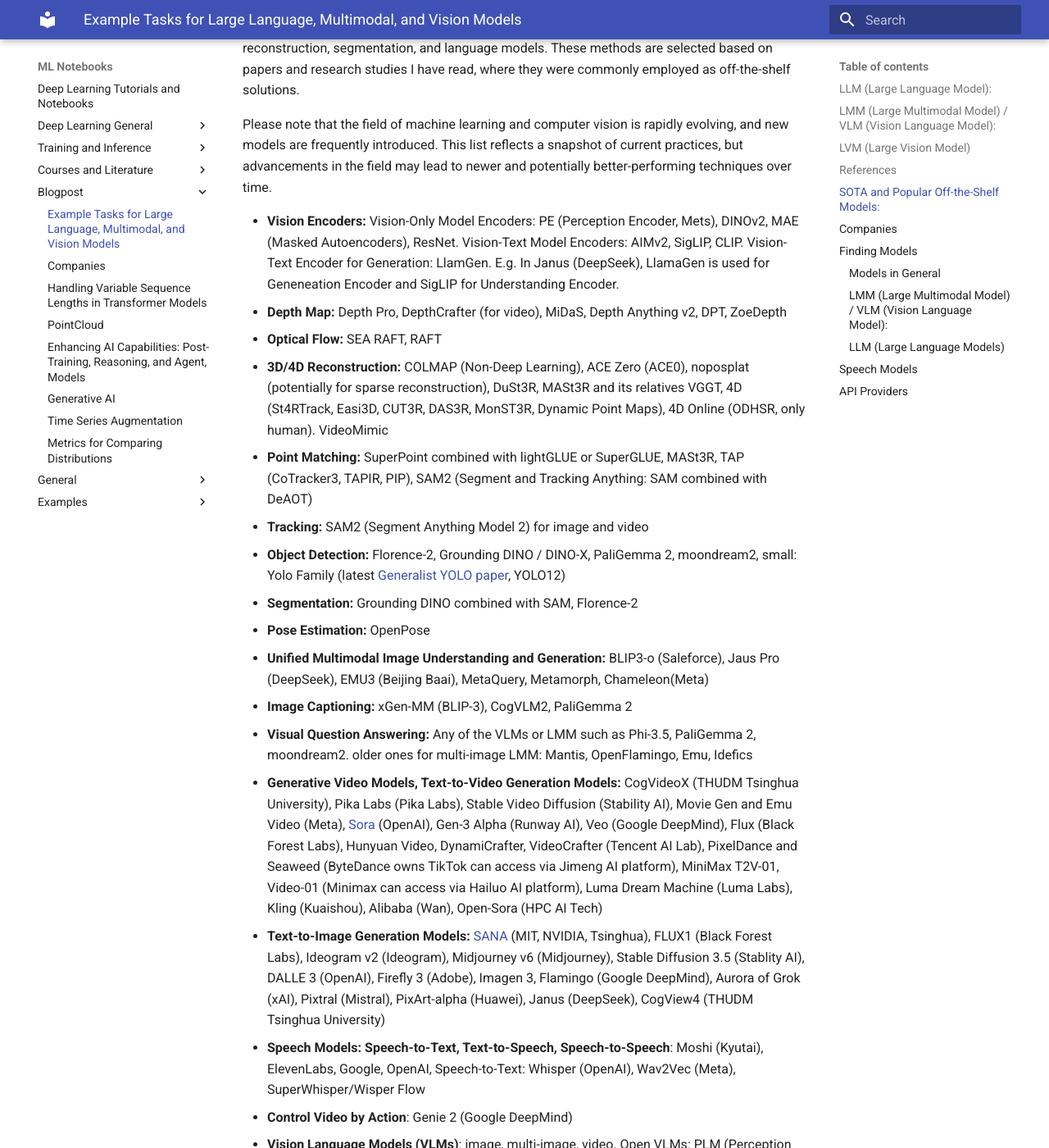
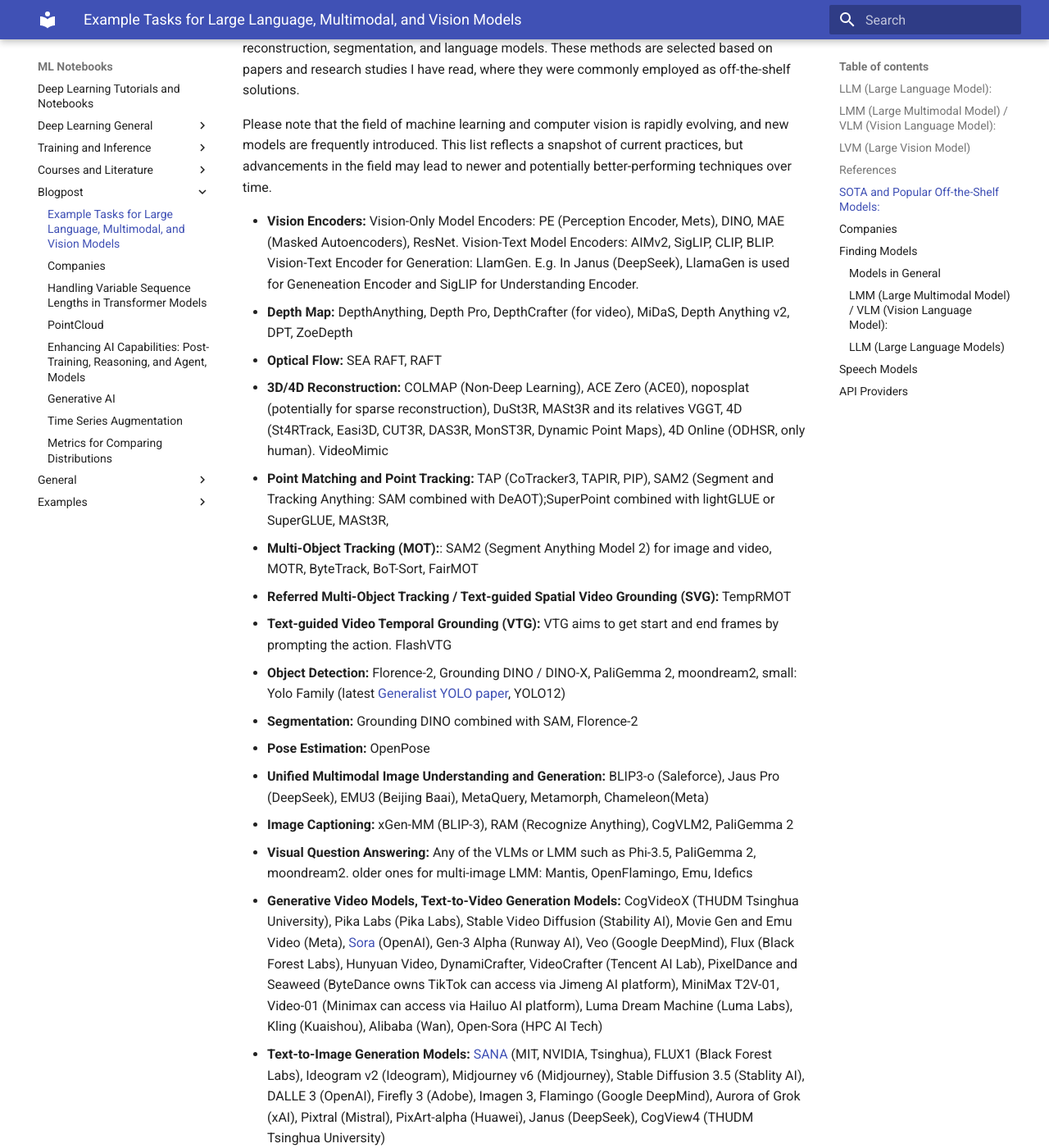
Before and after one commit to fkariminejadasl/ml-notebooks, an MkDocs documentation site: the page built from docs/tasks.md, in a window 1280 px wide and 1400 px high, scrolled down 2843 px. Shown: the whole window at 82% size. Built offline with MkDocs 1.6.1 and Material for MkDocs 9.7.7, drawn with Linux system fonts in a browser that asks for light colours; some of the changed text lies outside the part shown.

Commit message:
update VTG (video temporal grounding) and SVG (spatial video grounding)

```diff
--- a/docs/tasks.md
+++ b/docs/tasks.md
@@ -50,17 +50,19 @@
 
 Please note that the field of machine learning and computer vision is rapidly evolving, and new models are frequently introduced. This list reflects a snapshot of current practices, but advancements in the field may lead to newer and potentially better-performing techniques over time.
 
-- **Vision Encoders:** Vision-Only Model Encoders: PE (Perception Encoder, Mets), DINOv2, MAE (Masked Autoencoders), ResNet. Vision-Text Model Encoders: AIMv2, SigLIP, CLIP. Vision-Text Encoder for Generation: LlamGen. E.g. In Janus (DeepSeek), LlamaGen is used for Geneneation Encoder and SigLIP for Understanding Encoder.
-- **Depth Map:** Depth Pro, DepthCrafter (for video), MiDaS, Depth Anything v2, DPT, ZoeDepth
+- **Vision Encoders:** Vision-Only Model Encoders: PE (Perception Encoder, Mets), DINO, MAE (Masked Autoencoders), ResNet. Vision-Text Model Encoders: AIMv2, SigLIP, CLIP, BLIP. Vision-Text Encoder for Generation: LlamGen. E.g. In Janus (DeepSeek), LlamaGen is used for Geneneation Encoder and SigLIP for Understanding Encoder.
+- **Depth Map:** DepthAnything, Depth Pro, DepthCrafter (for video), MiDaS, Depth Anything v2, DPT, ZoeDepth
 - **Optical Flow:** SEA RAFT, RAFT
 - **3D/4D Reconstruction:** COLMAP (Non-Deep Learning), ACE Zero (ACE0), noposplat (potentially for sparse reconstruction), DuSt3R, MASt3R and its relatives VGGT, 4D (St4RTrack, Easi3D, CUT3R, DAS3R, MonST3R, Dynamic Point Maps), 4D Online (ODHSR, only human). VideoMimic
-- **Point Matching:** SuperPoint combined with lightGLUE or SuperGLUE, MASt3R, TAP (CoTracker3, TAPIR, PIP), SAM2 (Segment and Tracking Anything: SAM combined with DeAOT)
-- **Tracking:** SAM2 (Segment Anything Model 2) for image and video
+- **Point Matching and Point Tracking:** TAP (CoTracker3, TAPIR, PIP), SAM2 (Segment and Tracking Anything: SAM combined with DeAOT);SuperPoint combined with lightGLUE or SuperGLUE, MASt3R,
+- **Multi-Object Tracking (MOT):**: SAM2 (Segment Anything Model 2) for image and video, MOTR, ByteTrack, BoT-Sort, FairMOT
+- **Referred Multi-Object Tracking / Text-guided Spatial Video Grounding (SVG):** TempRMOT
+- **Text-guided Video Temporal Grounding (VTG):** VTG aims to get start and end frames by prompting the action. FlashVTG
 - **Object Detection:** Florence-2, Grounding DINO / DINO-X, PaliGemma 2, moondream2, small: Yolo Family (latest [Generalist YOLO paper](https://openaccess.thecvf.com/content/WACV2025/papers/Chang_Generalist_YOLO_Towards_Real-Time_End-to-End_Multi-Task_Visual_Language_Models_WACV_2025_paper.pdf), YOLO12)
 - **Segmentation:** Grounding DINO combined with SAM, Florence-2
 - **Pose Estimation:** OpenPose
 - **Unified Multimodal Image Understanding and Generation:** BLIP3-o (Saleforce), Jaus Pro (DeepSeek), EMU3 (Beijing Baai), MetaQuery, Metamorph, Chameleon(Meta)
-- **Image Captioning:** xGen-MM (BLIP-3), CogVLM2, PaliGemma 2
+- **Image Captioning:** xGen-MM (BLIP-3), RAM (Recognize Anything), CogVLM2, PaliGemma 2
 - **Visual Question Answering:** Any of the VLMs or LMM such as Phi-3.5, PaliGemma 2, moondream2. older ones for multi-image LMM: Mantis, OpenFlamingo, Emu, Idefics
 - **Generative Video Models, Text-to-Video Generation Models:** CogVideoX (THUDM Tsinghua University), Pika Labs (Pika Labs), Stable Video Diffusion (Stability AI), Movie Gen and Emu Video (Meta), [Sora](https://icml.cc/virtual/2024/39514) (OpenAI), Gen-3 Alpha (Runway AI), Veo (Google DeepMind), Flux (Black Forest Labs), Hunyuan Video, DynamiCrafter, VideoCrafter (Tencent AI Lab), PixelDance and Seaweed (ByteDance owns TikTok can access via Jimeng AI platform), MiniMax T2V-01, Video-01 (Minimax can access via Hailuo AI platform), Luma Dream Machine (Luma Labs), Kling (Kuaishou), Alibaba (Wan), Open-Sora (HPC AI Tech)
 - **Text-to-Image Generation Models:** [SANA](https://huggingface.co/Efficient-Large-Model/Sana_1600M_1024px) (MIT, NVIDIA, Tsinghua), FLUX1 (Black Forest Labs), Ideogram v2 (Ideogram), Midjourney v6 (Midjourney), Stable Diffusion 3.5 (Stablity AI), DALLE 3 (OpenAI), Firefly 3 (Adobe), Imagen 3, Flamingo (Google DeepMind), Aurora of Grok (xAI), Pixtral (Mistral), PixArt-alpha (Huawei), Janus (DeepSeek), CogView4 (THUDM Tsinghua University)
@@ -69,6 +71,8 @@
 - **Vision Language Models (VLMs)**: image, multi-image, video. Open VLMs: PLM (Perception LM, Meta), Cosmos Nemotron (NVidia), DeepSeek-VL2 (DeepSeek), QWen2-VL (Alibaba), InternVL2 (OpenGVLab), LLAVA 1.5, LLama3.2 (mainly LLM), Cambrian-1, CogVLM2 (Tsinghua University), MolMo (Ai2), SmolVLM (Hugging Face). Proprietary: GPT-40 (OpenAI), Claude Sonnet 3.5 (Claude), Gemini 1.5 Pro (Google)
 - **Large Language Models (LLMs):**  Open source: DeepSeek v3 (DeepSeek),Qwen (Alibaba), LLAMA-3 (Meta), Phi-3 (Microsoft), Gemma 3 (Google),  OLMo 2 (Ai2), Helium-1 (Kyutai), Sky-T1-32B (UC Berkeley), Cerebras-GPT (Cerebras). Proprietary: Claude3 (Anthropic), Gemini (Google DeepMind), Nova (Amazon), Flash 3, Nexus (Reka AI)
   Note that: Some of the models are Multimodal.
+- **Point Cloud Encoders**: Point Transformer V3 (PTv3), MinkowskiNet
+- **Point Cloud with Text**: OpenScene (Open-vocabulary 3D Scene Understanding/ OV search in 3)
 - **Other Foundation Models**: Motor Control: HOVER. Weather Forcast: FourCastNet (NVidia), GenCast (DeepMind). Multilingual: SeamlessM4T (Meta), Brain2Qwerty (Meta). Remote Sensing: LISAT (Darrell), EarthGPT, RS-GPT4V
 
 ### Companies
```
